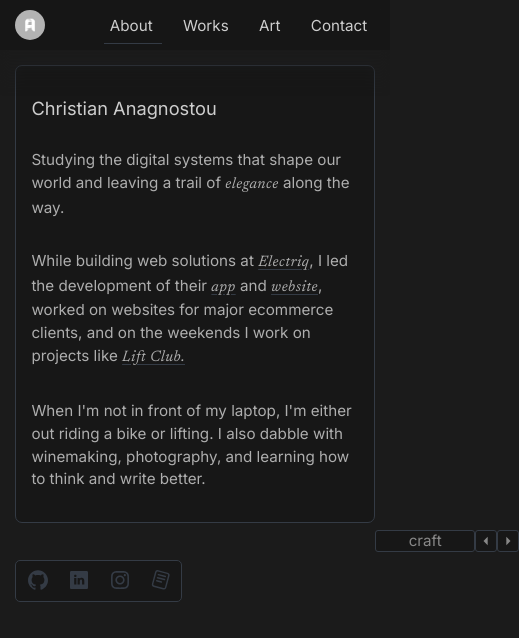
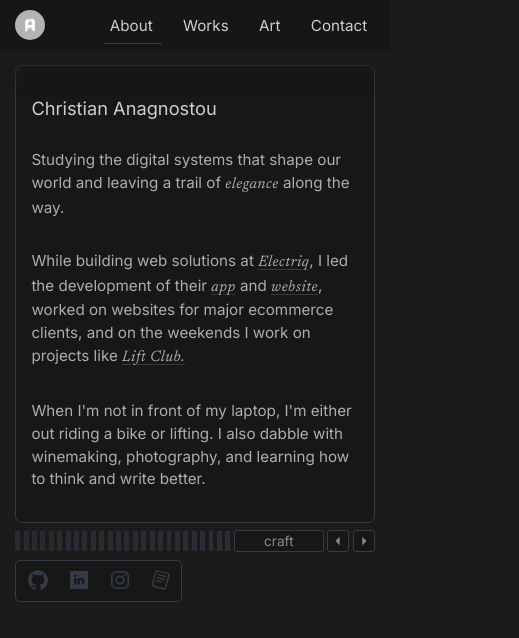
Before and after one commit to christiananagnostou/www, a Next.js app: page / in a window 390 px wide. Shown: the top 638 px of the page, 519 px wide, since content can reach past the window. Built offline with nearby package versions, Linux system fonts and the light colour scheme.

Commit message:
mobile TV bars

```diff
--- /dev/null
+++ b/components/Hooks/index.ts
@@ -0,0 +1,2 @@
+export { useScroll } from "./useScroll";
+export { useWindowSize } from "./useWindowSize";
--- /dev/null
+++ b/components/Hooks/useWindowSize.ts
@@ -0,0 +1,29 @@
+import { useEffect, useState } from "react";
+
+export const useWindowSize = () => {
+  // Initialize state with undefined width/height so server and client renders match
+  const [windowSize, setWindowSize] = useState<{
+    width: number | undefined;
+    height: number | undefined;
+  }>({
+    width: undefined,
+    height: undefined,
+  });
+
+  useEffect(() => {
+    // only execute all the code below in client side
+    function handleResize() {
+      setWindowSize({
+        width: window.innerWidth,
+        height: window.innerHeight,
+      });
+    }
+
+    window.addEventListener("resize", handleResize);
+
+    handleResize();
+
+    return () => window.removeEventListener("resize", handleResize);
+  }, []);
+  return windowSize;
+};
--- /dev/null
+++ b/components/SVG/LeftArrow.tsx
@@ -0,0 +1,20 @@
+type Props = {};
+
+const LeftArrow = (props: Props) => {
+  return (
+    <svg
+      stroke="currentColor"
+      fill="currentColor"
+      strokeWidth="0"
+      viewBox="0 0 24 24"
+      height="16px"
+      width="16px"
+      xmlns="http://www.w3.org/2000/svg"
+    >
+      <path fill="none" d="M24 0v24H0V0h24z" opacity=".87"></path>
+      <path d="M14 7l-5 5 5 5V7z"></path>
+    </svg>
+  );
+};
+
+export default LeftArrow;
--- /dev/null
+++ b/components/SVG/RightArrow.tsx
@@ -0,0 +1,20 @@
+type Props = {};
+
+const RightArrow = (props: Props) => {
+  return (
+    <svg
+      stroke="currentColor"
+      fill="currentColor"
+      strokeWidth="0"
+      viewBox="0 0 24 24"
+      height="16px"
+      width="16px"
+      xmlns="http://www.w3.org/2000/svg"
+    >
+      <path fill="none" d="M0 0h24v24H0V0z"></path>
+      <path d="M10 17l5-5-5-5v10z"></path>
+    </svg>
+  );
+};
+
+export default RightArrow;
--- a/components/Styles/GlobalStyle.ts
+++ b/components/Styles/GlobalStyle.ts
@@ -5,6 +5,7 @@ const GlobalStyle = createGlobalStyle`
     --accent: #343b45;
     --text: #aeaeae;
     --heading: #cecece;
+    --body-bg: #1b1b1b;
     --max-w-screen: 800px;
     --font-fallback: -apple-system,"BlinkMacSystemFont","Segoe UI","Roboto","Oxygen","Ubuntu","Cantarell","Fira Sans","Droid Sans","Helvetica Neue",sans-serif;
     --font-serif: "Newsreader","Signifier","Times",serif;
@@ -58,7 +59,7 @@ const GlobalStyle = createGlobalStyle`
     }
   }
   body{
-    background: #1b1b1b;
+    background: var(--body-bg);
   }
 
   h1,
--- a/components/Work/ProjectTile.tsx
+++ b/components/Work/ProjectTile.tsx
@@ -3,7 +3,7 @@ import Link from "next/link";
 import styled from "styled-components";
 import { Project } from "../../types";
 import { fade, lineAnim, photoAnim } from "../animation";
-import { useScroll } from "../Hooks/useScroll";
+import { useScroll } from "../Hooks";
 
 type Props = {
   project: Project;
--- a/pages/art.tsx
+++ b/pages/art.tsx
@@ -4,7 +4,7 @@ import Image, { StaticImageData } from "next/image";
 import React, { useState } from "react";
 import styled from "styled-components";
 import { pageAnimation, photoAnim } from "../components/animation";
-import { useScroll } from "../components/Hooks/useScroll";
+import { useScroll } from "../components/Hooks";
 import Range from "../components/Shared/Range";
 import PageTitle from "../components/Styles/PageTitle";
 import { ArtState } from "../data/ArtState";
--- a/pages/index.tsx
+++ b/pages/index.tsx
@@ -1,17 +1,25 @@
 import { motion } from "framer-motion";
 import Head from "next/head";
-import { useState } from "react";
+import { useEffect, useState } from "react";
 import styled from "styled-components";
 import { fade, pageAnimation, staggerFadeFast } from "../components/animation";
 import Bio from "../components/Home/Bio";
+import { useWindowSize } from "../components/Hooks";
 import SocialLinks from "../components/SocialLinks";
-
-const NumTVBars = 90;
+import LeftArrow from "../components/SVG/LeftArrow";
+import RightArrow from "../components/SVG/RightArrow";
 
 const Sections = ["craft", "imbue", "clarify", "improve", "restart"];
 
 function Home() {
+  const { width } = useWindowSize();
+
   const [sectionIndex, setSectionIndex] = useState(0);
+  const [numTVBars, setNumTVBars] = useState(90);
+
+  useEffect(() => {
+    if (width) setNumTVBars(Math.min(Math.floor(width / 15), 90));
+  }, [width]);
 
   return (
     <>
@@ -26,8 +34,8 @@ function Home() {
 
         <TVControls variants={staggerFadeFast}>
           <div className="grill">
-            {[...new Array(NumTVBars)].map((_, i) => (
-              <TVBar key={i} index={i} variants={fade} />
+            {[...new Array(numTVBars)].map((_, i) => (
+              <TVBar key={i + "_" + numTVBars} index={i} variants={fade} totalBars={numTVBars} />
             ))}
           </div>
 
@@ -50,18 +58,7 @@ function Home() {
                 setSectionIndex((prev) => (prev === 0 ? Sections.length - 1 : prev - 1))
               }
             >
-              <svg
-                stroke="currentColor"
-                fill="currentColor"
-                stroke-width="0"
-                viewBox="0 0 24 24"
-                height="16px"
-                width="16px"
-                xmlns="http://www.w3.org/2000/svg"
-              >
-                <path fill="none" d="M24 0v24H0V0h24z" opacity=".87"></path>
-                <path d="M14 7l-5 5 5 5V7z"></path>
-              </svg>
+              <LeftArrow />
             </motion.button>
             <motion.button
               variants={fade}
@@ -69,18 +66,7 @@ function Home() {
                 setSectionIndex((prev) => (prev === Sections.length - 1 ? 0 : prev + 1))
               }
             >
-              <svg
-                stroke="currentColor"
-                fill="currentColor"
-                stroke-width="0"
-                viewBox="0 0 24 24"
-                height="16px"
-                width="16px"
-                xmlns="http://www.w3.org/2000/svg"
-              >
-                <path fill="none" d="M0 0h24v24H0V0z"></path>
-                <path d="M10 17l5-5-5-5v10z"></path>
-              </svg>
+              <RightArrow />
             </motion.button>
           </div>
         </TVControls>
@@ -103,13 +89,13 @@ const Container = styled(motion.main)`
   }
 `;
 
-const TVBar = styled(motion.span)<{ index: number }>`
+const TVBar = styled(motion.span)<{ index: number; totalBars: number }>`
   display: block;
   height: var(--bar-height);
   width: auto;
   position: relative;
   flex: 1;
-  margin-right: 4px;
+  margin-right: var(--item-spacing);
 
   &:before {
     content: "";
@@ -123,49 +109,67 @@ const TVBar = styled(motion.span)<{ index: number }>`
     border-radius: 1px;
     top: 0;
     opacity: 1;
-    animation: lightup ${NumTVBars * 30 * 20 + "ms"} ${({ index }) => index * 30 + "ms"} infinite
-      forwards;
+    animation: lightup ${({ totalBars }) => totalBars * 30 * 5 + "ms"}
+      ${({ index }) => index * 30 + "ms"} infinite forwards;
   }
 
   @keyframes lightup {
-    from {
+    0% {
       opacity: 1;
     }
-    to {
+    50% {
       opacity: 0.5;
+    }
+    100% {
+      opacity: 1;
     }
   }
 `;
 
 const TVControls = styled(motion.div)`
+  --item-spacing: 3.5px;
   padding: 0.5rem 0;
   width: 100%;
   display: flex;
   align-items: stretch;
 
   .grill {
+    --bar-height: 20px;
     display: flex;
     align-items: center;
     flex: 1;
-    --bar-height: 20px;
+
+    /* background: repeating-linear-gradient(
+      to right,
+      var(--accent) 0px,
+      var(--accent) 2px,
+      var(--body-bg) 2px,
+      var(--body-bg) 4px
+    ); */
   }
 
   .current-control {
     display: flex;
     align-items: stretch;
+    gap: var(--item-spacing);
 
     .label {
       height: 100%;
+      display: grid;
+      place-items: center;
       background: rgba(20, 20, 20, 0.5);
       border: 1px solid var(--accent);
       border-radius: 3px;
       padding: 0 1rem;
-      min-width: 100px;
+      min-width: 90px;
       text-align: center;
 
       .inner {
         color: #888;
         font-weight: 200;
+        font-size: 0.9rem;
+        line-height: 1rem;
+
         opacity: 0;
         transition: opacity 0.2s ease;
         animation: fadein 0.5s forwards;
@@ -191,10 +195,6 @@ const TVControls = styled(motion.div)`
       display: grid;
       place-items: center;
 
-      @media screen and (min-width: 768px) {
-        margin-left: 4px;
-      }
-
       svg {
         height: 20px;
         width: 20px;
```
